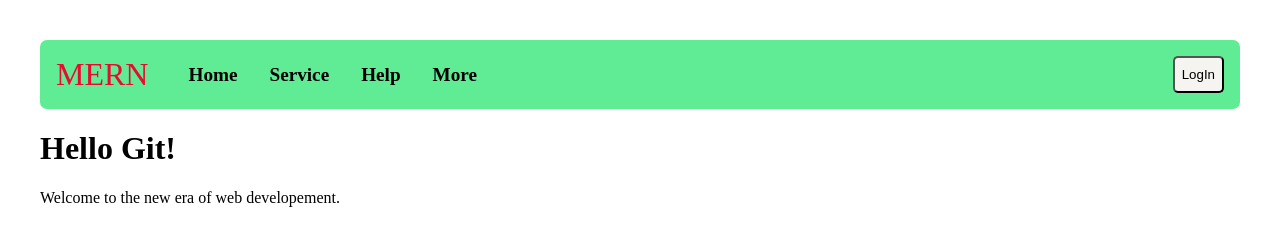
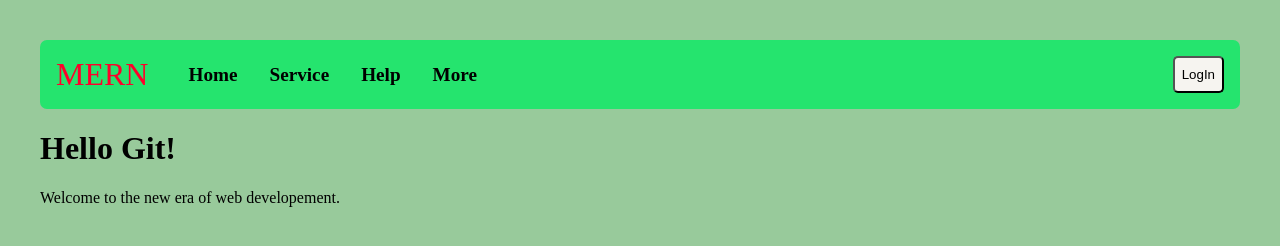
Before and after one commit to Akpro865/gitlearn, a plain HTML site: page index.html in a window 1280 px wide. Drawn offline with Linux system fonts and the light colour scheme.

Commit message:
color changed

```diff
--- a/styles.css
+++ b/styles.css
@@ -1,9 +1,9 @@
 body {
-
+    background-color: rgb(152, 202, 155);
     padding: 2rem;
 }
  header {
-     background-color: hsl(143, 79%, 65%);
+     background-color: hsl(143, 78%, 52%);
      padding: 1rem;
      border-radius: 7px;
  }
@@ -13,7 +13,7 @@ body {
 
 a {
     text-decoration: none;
-    color: hsl(350, 92%, 48%);
+    color: rgb(255, 0, 43);
     font-size: 2rem;
 
 }
```
